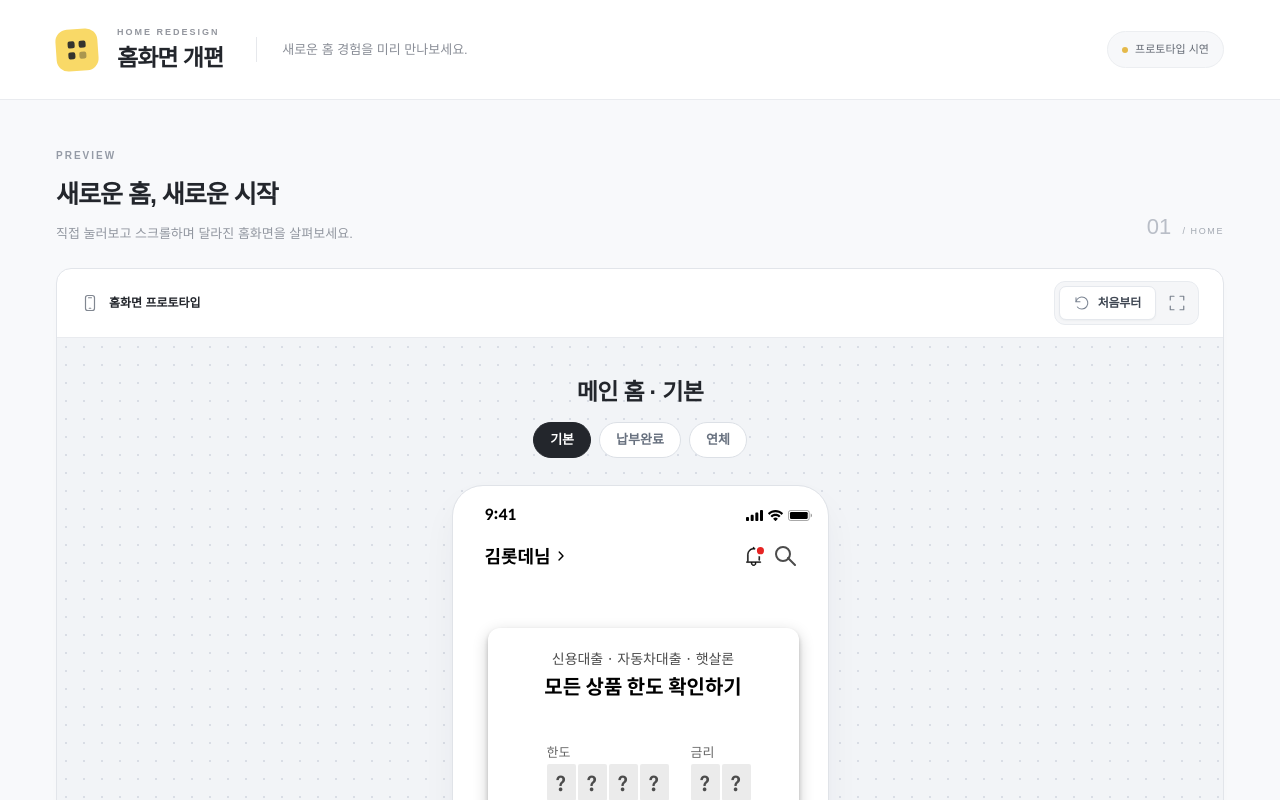
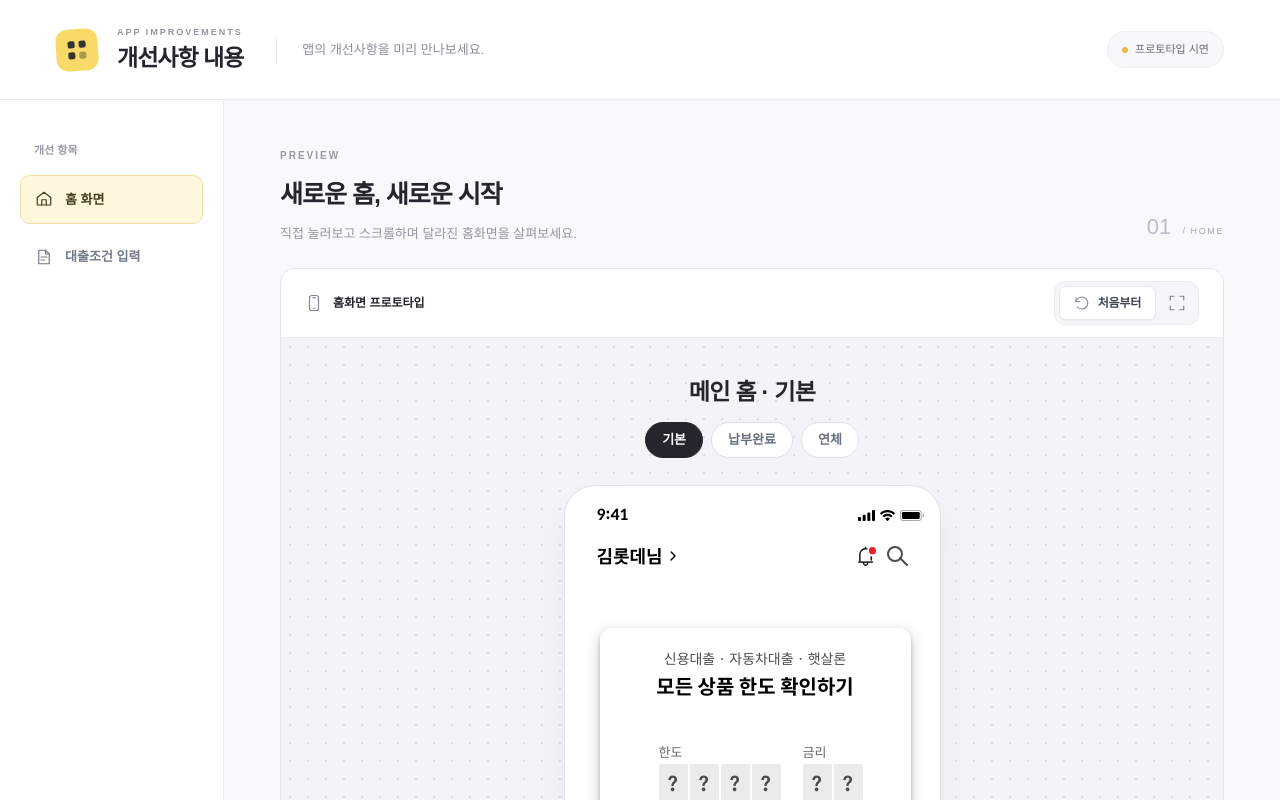
Before and after one commit to overbold12/3.home, a Next.js app: page / in a window 1280 px wide. Shown: the top 800 px of the page. Built offline with nearby package versions, Linux system fonts and the light colour scheme.

Commit message:
기초 UI 수정(대출조건 입력)

```diff
--- a/app/globals.css
+++ b/app/globals.css
@@ -17,7 +17,20 @@
 .header-description { font-size: 13px; color: #8a8e97; }
 .presentation-badge { margin-left: auto; background: #f7f8fa; border: 1px solid #eceef1; border-radius: 30px; padding: 9px 14px; font-size: 11px; color: #646a74; display: flex; align-items: center; gap: 7px; }
 .presentation-badge > span { width: 6px; height: 6px; border-radius: 50%; background: #e5b94a; }
-.workspace { max-width: 1320px; margin: 0 auto; padding: 42px 56px 0; }
+.workspace-layout { display: grid; grid-template-columns: 224px minmax(0, 1fr); min-height: calc(100dvh - 100px); }
+.workspace-sidebar { padding: 42px 20px; background: #fff; border-right: 1px solid #e9ebef; }
+.sidebar-label { padding: 0 14px; margin-bottom: 16px; color: #959ba6; font-size: 11px; font-weight: 700; }
+.section-navigation { position: sticky; top: 24px; display: grid; gap: 8px; }
+.section-navigation-item { display: flex; align-items: center; gap: 12px; width: 100%; padding: 14px; border: 1px solid transparent; border-radius: 10px; background: transparent; color: #737b88; font-size: 13px; font-weight: 600; text-align: left; }
+.section-navigation-item svg { flex-shrink: 0; }
+.section-navigation-item:hover { background: #f7f8fa; color: #23262c; }
+.section-navigation-item[aria-current="page"] { border-color: #f0dea0; background: #fff8df; color: #473c1e; }
+.workspace { width: 100%; min-width: 0; max-width: 1320px; margin: 0 auto; padding: 42px 56px 0; }
+.preparation-badge { padding: 6px 10px; border: 1px solid #e8ebef; border-radius: 20px; background: #f7f8fa; color: #7b828e; font-size: 11px; white-space: nowrap; }
+.loan-placeholder { display: flex; flex-direction: column; align-items: center; justify-content: center; min-height: 560px; padding: 48px 24px; text-align: center; background: #f7f8fa; }
+.placeholder-icon { display: grid; place-items: center; width: 72px; height: 72px; margin-bottom: 24px; border: 1px solid #e8ebef; border-radius: 20px; background: #fff; color: #969eaa; }
+.loan-placeholder h3 { margin: 14px 0 10px; font-size: 20px; line-height: 1.5; letter-spacing: -.6px; }
+.loan-placeholder p { margin: 0; color: #9297a0; font-size: 13px; line-height: 1.8; }
 .workspace-heading { display: flex; justify-content: space-between; align-items: flex-end; margin-bottom: 25px; }
 .section-label { font-size: 10px; font-weight: 700; letter-spacing: 2px; color: #959ba6; }
 .workspace-heading h2 { font-size: 25px; letter-spacing: -1px; font-weight: 700; margin: 10px 0; }
@@ -50,6 +63,8 @@
 @media (min-width: 1600px) { .workspace { padding-top: 50px; }.device-frame { height: 610px; }.preview-canvas { padding-top: 36px; padding-bottom: 30px; } }
 @media (max-width: 760px) { .page-header { height: 82px; padding: 0 22px; gap: 12px; }.header-divider, .header-description { display: none; }h1 { font-size: 20px; }.presentation-badge { font-size: 10px; padding: 7px 10px; }.workspace { padding: 28px 18px 0; }.workspace-heading h2 { font-size: 22px; }.workspace-heading p { font-size: 11px; }.workspace-number { display: none; }.preview-toolbar { padding: 12px; gap: 8px; }.preview-title { gap: 6px; font-size: 11px; }.toolbar-actions { gap: 3px; }.preview-canvas { padding: 25px 19px 23px; }.device-frame { height: 520px; }.canvas-corner { display: none; }.preview-footer { padding: 12px; justify-content: center; }.interaction-note { display: none; }.page-footer > span:first-child { font-size: 9px; }.page-footer > span:last-child { font-size: 7px; } }
 @media (max-width: 420px) { .preview-toolbar { flex-wrap: nowrap; }.preview-title > svg { display: none; }.toolbar-actions { margin-left: auto; }.restart-button { padding-inline: 10px; gap: 6px; }.presentation-badge { padding: 7px; font-size: 9px; }.page-footer { gap: 10px; flex-wrap: wrap; } }
+@media (max-width: 1000px) and (min-width: 761px) { .workspace-layout { grid-template-columns: 196px minmax(0, 1fr); }.workspace { padding-inline: 28px; }.workspace-sidebar { padding-inline: 14px; } }
+@media (max-width: 760px) { .workspace-layout { grid-template-columns: minmax(0, 1fr); min-height: calc(100dvh - 82px); }.workspace-sidebar { padding: 14px 18px; border-right: 0; border-bottom: 1px solid #e9ebef; }.sidebar-label { display: none; }.section-navigation { position: static; grid-template-columns: repeat(2, minmax(0, 1fr)); }.section-navigation-item { justify-content: center; padding: 12px 8px; gap: 8px; font-size: 12px; }.loan-placeholder { min-height: 440px; }.loan-placeholder h3 { font-size: 18px; } }
 @media (prefers-reduced-motion: reduce) { button { transition: none; } }
 
 /* 메인(TO-BE), Figma 289:3352. The viewport is 375px at desktop size. */
--- a/app/layout.tsx
+++ b/app/layout.tsx
@@ -2,8 +2,8 @@
 import "./globals.css";
 
 export const metadata: Metadata = {
-  title: "홈화면 개편 | 프로토타입 시연",
-  description: "새롭게 개편하는 앱 홈화면의 인터랙티브 프로토타입 시연 공간",
+  title: "개선사항 내용 | 프로토타입 시연",
+  description: "앱 홈 화면과 대출조건 입력 화면의 개선사항을 확인하는 프로토타입 시연 공간",
 };
 
 export default function RootLayout({ children }: LayoutProps<"/">) {
--- a/app/page.tsx
+++ b/app/page.tsx
@@ -13,11 +13,14 @@
     phone: <><rect x="6" y="2" width="12" height="20" rx="3"/><path d="M10 5h4m-3 14h2"/></>,
     cursor: <path d="m5 3 14 10-7 1-3 7L5 3Z"/>,
     scroll: <><rect x="6" y="2" width="12" height="20" rx="6"/><path d="M12 6v4"/></>,
+    home: <><path d="m3 10 9-7 9 7v10H3Z"/><path d="M9 20v-7h6v7"/></>,
+    document: <><path d="M14 3H5v18h14V8Z"/><path d="M14 3v5h5M8 12h8M8 16h5"/></>,
   };
   return <svg width={size} height={size} viewBox="0 0 24 24" fill="none" stroke="currentColor" strokeWidth="1.6" strokeLinecap="round" strokeLinejoin="round" aria-hidden="true">{paths[name]}</svg>;
 }
 
 export default function Home() {
+  const [selectedSection, setSelectedSection] = useState<"home" | "loan">("home");
   const [currentPage, setCurrentPage] = useState<PrototypePage>("home");
   const [selectedTab, setSelectedTab] = useState<PrototypeTab>("home");
   const [homeVariant, setHomeVariant] = useState<HomeVariant>("default");
@@ -61,12 +64,21 @@
     <div className="app-shell">
       <header className="page-header">
         <div className="brand-mark" aria-hidden="true"><span/><span/><span/><span/></div>
-        <div className="heading"><div className="eyebrow">HOME REDESIGN</div><h1>홈화면 개편</h1></div>
+        <div className="heading"><div className="eyebrow">APP IMPROVEMENTS</div><h1>개선사항 내용</h1></div>
         <div className="header-divider"/>
-        <p className="header-description">새로운 홈 경험을 미리 만나보세요.</p>
+        <p className="header-description">앱의 개선사항을 미리 만나보세요.</p>
         <span className="presentation-badge"><span/>프로토타입 시연</span>
       </header>
-      <main className="workspace">
+      <div className="workspace-layout">
+        <aside className="workspace-sidebar">
+          <div className="sidebar-label">개선 항목</div>
+          <nav className="section-navigation" aria-label="개선사항 메뉴">
+            <button type="button" className="section-navigation-item" aria-current={selectedSection === "home" ? "page" : undefined} aria-controls="improvement-content" onClick={() => setSelectedSection("home")}><Icon name="home"/><span>홈 화면</span></button>
+            <button type="button" className="section-navigation-item" aria-current={selectedSection === "loan" ? "page" : undefined} aria-controls="improvement-content" onClick={() => setSelectedSection("loan")}><Icon name="document"/><span>대출조건 입력</span></button>
+          </nav>
+        </aside>
+      <main className="workspace" id="improvement-content">
+        {selectedSection === "home" ? <>
         <div className="workspace-heading"><div><span className="section-label">PREVIEW</span><h2>새로운 홈, 새로운 시작</h2><p>직접 눌러보고 스크롤하며 달라진 홈화면을 살펴보세요.</p></div><span className="workspace-number">01 <span>/ HOME</span></span></div>
         <section className="preview-panel" ref={stage} aria-label="프로토타입 시연 영역">
           <div className="preview-toolbar">
@@ -94,8 +106,21 @@
           <div className="preview-footer"><span className="interaction-note"><span className="live-dot"/>프레임 안에서 자유롭게 시연해 보세요</span><div className="interaction-keys"><span><Icon name="cursor" size={14}/>클릭으로 탐색</span><span><Icon name="scroll" size={14}/>스크롤로 이동</span></div></div>
           {notice && <p className="notice" role="status">{notice}</p>}
         </section>
-        <footer className="page-footer"><span>더 나은 경험을 위한 변화의 시작</span><span>HOME REDESIGN <span className="footer-dot">·</span> PROTOTYPE</span></footer>
+        </> : <>
+          <div className="workspace-heading"><div><span className="section-label">PREVIEW</span><h2>대출조건 입력 개편</h2><p>대출조건 입력 화면의 개선 내용을 확인하는 공간입니다.</p></div><span className="workspace-number">02 <span>/ LOAN</span></span></div>
+          <section className="preview-panel" aria-labelledby="loan-preview-title">
+            <div className="preview-toolbar"><div className="preview-title"><Icon name="document"/><span id="loan-preview-title">대출조건 입력 프로토타입</span></div><span className="preparation-badge">준비 중</span></div>
+            <div className="loan-placeholder">
+              <div className="placeholder-icon"><Icon name="document" size={32}/></div>
+              <span className="section-label">COMING SOON</span>
+              <h3>대출조건 입력 화면을 준비하고 있어요</h3>
+              <p>개편 내용과 프로토타입은 추후 이곳에 추가될 예정입니다.</p>
+            </div>
+          </section>
+        </>}
+        <footer className="page-footer"><span>더 나은 경험을 위한 변화의 시작</span><span>APP IMPROVEMENTS <span className="footer-dot">·</span> PROTOTYPE</span></footer>
       </main>
+      </div>
     </div>
   );
 }
```
Also changed, not shown: 1 other file (tests, documents, lock files or other folders).
